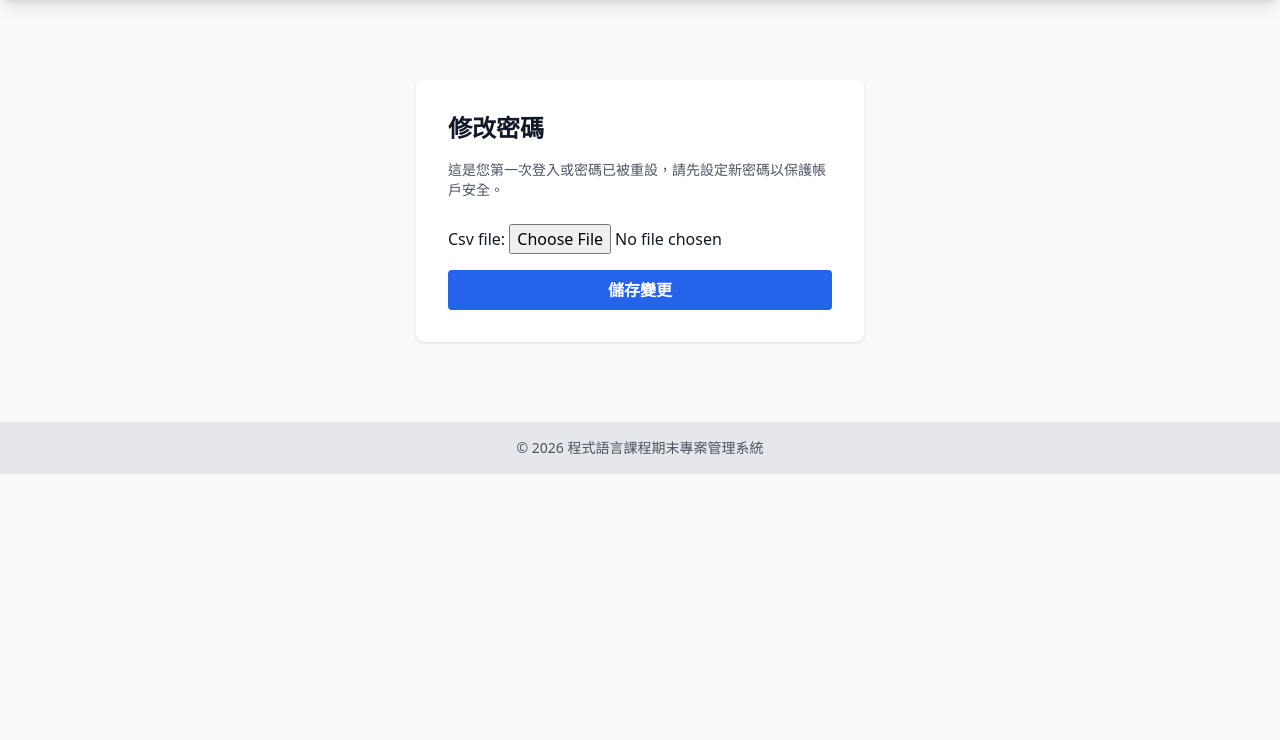
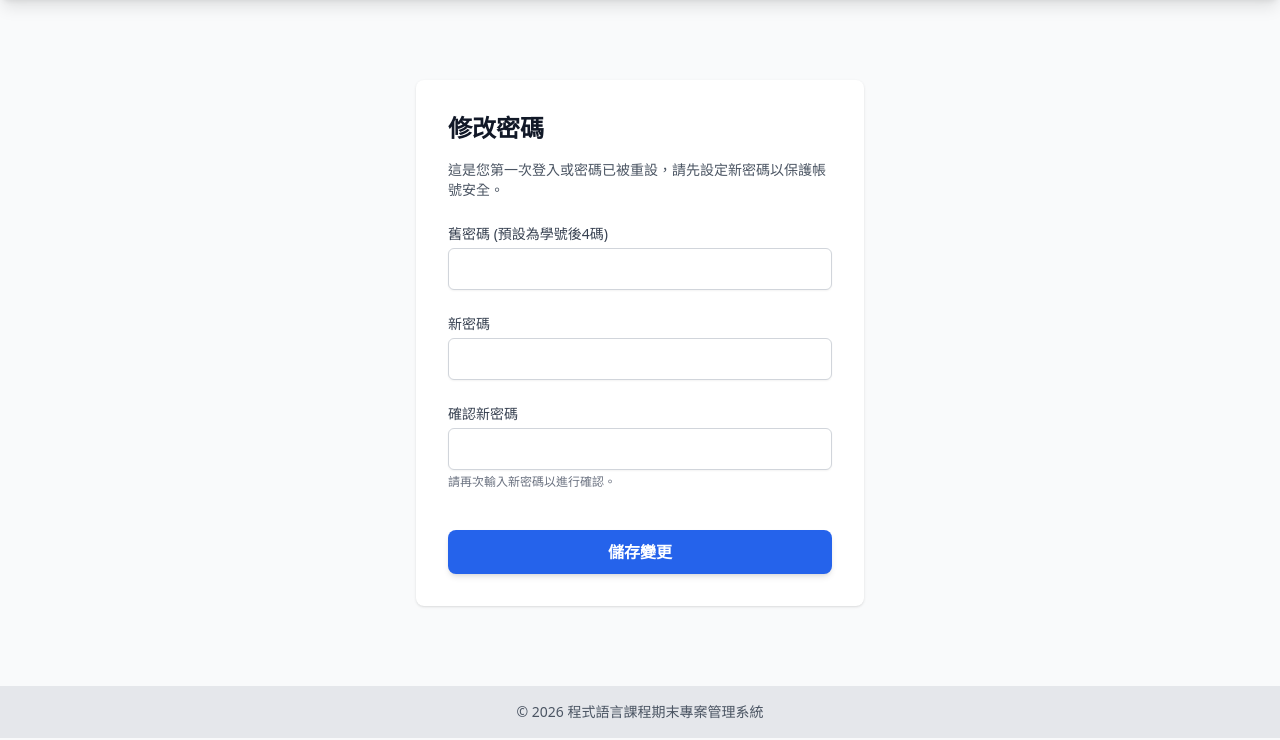
Before and after one commit to nlhsueh/term_prj, a Django app: template templates/registration/password_change_form.html in a window 1280 px wide. Shown: the part 60-800 px from the top of the page. Run offline with Django 5.2, Linux system fonts and the light colour scheme; the template is opened without the code that fills it: values that come from a table or form of the project are taken from there, others are empty; some libraries are stand-ins or nearby versions.

Commit message:
Polish UI: Consistent Chinese labels and adding borders to inputs

```diff
--- a/templates/registration/password_change_form.html
+++ b/templates/registration/password_change_form.html
@@ -1,16 +1,57 @@
 {% extends "base.html" %}
 {% block content %}
 <div class="max-w-md mx-auto bg-white p-8 rounded-lg shadow mt-12">
-    <h2 class="text-2xl font-bold mb-4">修改密碼</h2>
-    <p class="text-gray-600 mb-6 text-sm">這是您第一次登入或密碼已被重設，請先設定新密碼以保護帳戶安全。</p>
-    <form method="post" class="space-y-4">
+    <h1 class="text-2xl font-bold mb-4">修改密碼</h1>
+    <p class="text-gray-600 mb-6 text-sm">這是您第一次登入或密碼已被重設，請先設定新密碼以保護帳號安全。</p>
+
+    <form method="post" class="space-y-6">
         {% csrf_token %}
-        <div class="space-y-2">
-            {{ form.as_p }}
+
+        {% if form.errors %}
+        <div class="bg-red-50 border-l-4 border-red-400 p-4 mb-4">
+            <p class="text-sm text-red-700">
+                請修正以下錯誤：
+            </p>
+            <ul class="text-xs text-red-600 list-disc ml-5 mt-1">
+                {% for field in form %}
+                {% for error in field.errors %}
+                <li>{{ error }}</li>
+                {% endfor %}
+                {% endfor %}
+                {% for error in form.non_field_errors %}
+                <li>{{ error }}</li>
+                {% endfor %}
+            </ul>
         </div>
-        <div class="mt-8">
+        {% endif %}
+
+        <div>
+            <label class="block text-sm font-medium text-gray-700 mb-1">舊密碼 (預設為學號後4碼)</label>
+            <input type="password" name="old_password"
+                class="block w-full border border-gray-300 rounded-md shadow-sm p-2 focus:ring-blue-500 focus:border-blue-500"
+                required>
+        </div>
+
+        <div>
+            <label class="block text-sm font-medium text-gray-700 mb-1">新密碼</label>
+            <input type="password" name="new_password1"
+                class="block w-full border border-gray-300 rounded-md shadow-sm p-2 focus:ring-blue-500 focus:border-blue-500"
+                required>
+        </div>
+
+        <div>
+            <label class="block text-sm font-medium text-gray-700 mb-1">確認新密碼</label>
+            <input type="password" name="new_password2"
+                class="block w-full border border-gray-300 rounded-md shadow-sm p-2 focus:ring-blue-500 focus:border-blue-500"
+                required>
+            <p class="text-xs text-gray-500 mt-1">請再次輸入新密碼以進行確認。</p>
+        </div>
+
+        <div class="pt-4">
             <button type="submit"
-                class="w-full bg-blue-600 text-white py-2 rounded font-bold hover:bg-blue-700">儲存變更</button>
+                class="w-full bg-blue-600 text-white py-2.5 rounded-lg font-bold hover:bg-blue-700 transition duration-200 shadow-md">
+                儲存變更
+            </button>
         </div>
     </form>
 </div>
```
Also changed, not shown: projects/templates/admin/csv_form.html (+18 -5 lines).
